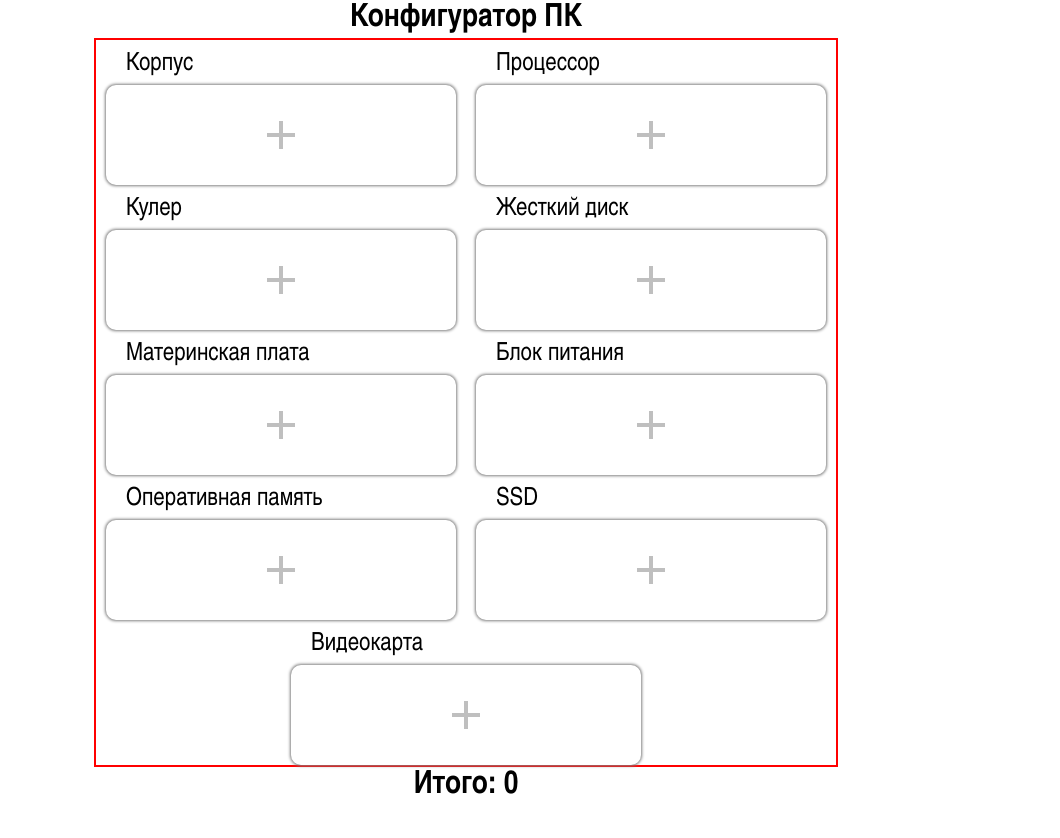
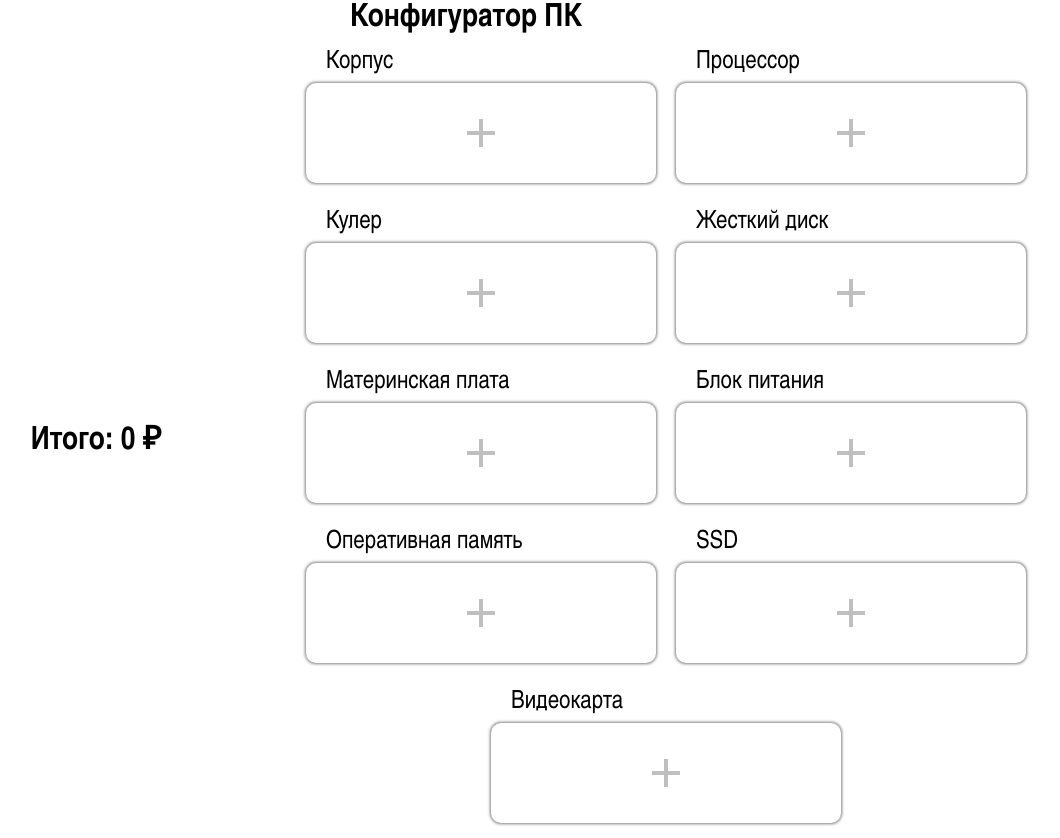
Before and after one commit to AndreyKosDir/PC-Configurator-React, a React (Create React App) app: page / in a window 1280 px wide. Shown: the whole page, without its empty margins (174-1234 px from the left). Before the commit the page ends 805 px from the top, so only its background shows below. Built offline with nearby package versions, Linux system fonts and the light colour scheme.

Commit message:
Добавлен контроллер сортировки SortController.ts

```diff
--- a/src/App.css
+++ b/src/App.css
@@ -17,6 +17,13 @@ body {
   font-family: Arial Narrow, serif;
 }
 
+.main-content {
+  display: flex;
+  align-items: center;
+  justify-content: center;
+  width: 100%;
+}
+
 #title {
   margin: 15px 0 30px 0;
   font-size: 40px;
@@ -34,11 +41,21 @@ body {
   margin-right: 80px;
 }
 
+.result-info {
+  max-width: 600px;
+  width: 400px;
+  min-width: 300px;
+  display: flex;
+  justify-content: center;
+  align-items: center;
+}
+
 .parts-panel {
+  max-width: 800px;
   width: 740px;
+  min-width: 400px;
   height: 800px;
   display: flex;
   justify-content: space-around;
   flex-wrap: wrap;
-  border: red 2px solid;
 }
--- a/src/App.tsx
+++ b/src/App.tsx
@@ -1,4 +1,4 @@
-import React, {createContext, useState} from 'react';
+import React, {createContext, useCallback, useState} from 'react';
 import './App.css';
 import PartsPanel from './components/PartsPanel';
 import DataLoader from './data/DataLoader';
@@ -14,14 +14,13 @@ import Catalog from "./components/Catalog";
  * Данные по выбранным деталям из каталога
  */
 export type TItemsData = {
-  [id in TPartId]?: IItemData;
+  [id in Partial<TPartId>]: IItemData;
 };
 
 export const DetailsContext = createContext({});
 
 function  App({dataLoader}: {dataLoader: DataLoader}) {
   // TODO: тут вообще хер пойми что переделать нахер
-  //  слишком много state и надо добавлять будет ещё (для id выбранной детали например)
   //  можно заюзать контекст, чтобы прокинуть колбек на выбор детали из каталога
   const detailsViewData = dataLoader.getPartsViewData();
   const [totalSum, setTotalSum] = useState(0);
@@ -40,13 +39,19 @@ function  App({dataLoader}: {dataLoader: DataLoader}) {
     setCurrentPartId(id);
   };
 
-  const handleResetDetail = (id: TPartId): void => {
+  /**
+   * Обработчик отмены выбора детали
+   * @param id
+   */
+  const handleResetDetail = useCallback((id: TPartId): void => {
+    const deductiblePrice = itemsData[id].price;
+    setTotalSum(Math.round(totalSum - deductiblePrice));
     const newItemsData = {
       ...itemsData
     };
-    delete newItemsData[currentPartId];
+    delete newItemsData[id];
     setItemsData(newItemsData);
-  };
+  }, [totalSum]);
 
   /**
    * Обработчик закрытия каталога
@@ -56,7 +61,12 @@ function  App({dataLoader}: {dataLoader: DataLoader}) {
     setCurrentPartId('');
   };
 
+  /**
+   * Обработчик выбора детали из каталога
+   * @param itemData
+   */
   const selectCallback = (itemData: IItemData): void => {
+    setTotalSum(Math.round(totalSum + itemData.price));
     setItemsData({
       ...itemsData,
       [currentPartId]: itemData
@@ -68,15 +78,19 @@ function  App({dataLoader}: {dataLoader: DataLoader}) {
   return (
     <div id="wrapper">
       <h1>Конфигуратор ПК</h1>
+      <div className="main-content">
+        <div className="result-info">
+          <h1>
+            Итого: {totalSum + ' ₽'}
+          </h1>
+        </div>
         <PartsPanel
           resetDetailData={handleResetDetail}
           openCatalog={handleOpenCatalog}
           parts={detailsViewData}
           itemsData={itemsData}
         />
-      <h1>
-        Итого: {totalSum}
-      </h1>
+      </div>
 
       {catalogData &&
         <Catalog
--- a/src/components/Catalog.tsx
+++ b/src/components/Catalog.tsx
@@ -1,4 +1,4 @@
-import {FormEvent, ReactElement, useState} from "react";
+import {FormEvent, ReactElement, useState, useMemo} from "react";
 import {IItemData} from "../interfaces/Interfaces";
 import CloseButton from "./UI/buttons/CloseButton";
 import SearchPanel from "./UI/SearchPanel";
@@ -6,6 +6,7 @@ import SortPanel from "./UI/SortPanel";
 import './Catalog.css';
 import {ISortSettings, NameSign, PriceSign, SortDirectionId, sortObjectsArray, TSign} from "../Constants";
 import ItemsList from "./ItemsList";
+import SortController, {ISortController} from "../helpers/SortController";
 
 interface ICatalogProps {
   catalogData: IItemData[];
@@ -25,11 +26,12 @@ const ItemsCountPerPage = 6;
 export default function Catalog({catalogData, partName, closeCallback, selectCallback}: ICatalogProps): ReactElement {
   // Настройки сортировки
   const [sortSettings, setSortSettings] = useState<ISortSettings>(defaultSortSetting);
-  // TODO: придумать что-то лучше, чем 2 state
   const [filteredItems, setFilteredItems] = useState<IItemData[]>(catalogData);
   const [catalogItems, setCatalogItems] = useState<IItemData[]>(catalogData);
 
-  // TODO: перенести сортировку и фильтрацию нахер в отдельный файл имитирующий работу бэка (а потом в бэк)
+  const sortController = useMemo<ISortController>(() => new SortController(), []);
+
+  // TODO: перенести сортировку и фильтрацию в отдельный файл имитирующий работу бэка
   /**
    * Выполнить поисковый запрос
    * @param inputValue
@@ -38,6 +40,7 @@ export default function Catalog({catalogData, partName, closeCallback, selectCal
     const searchItems = [...catalogData].filter((item) => {
       return item.name.toLowerCase().includes(inputValue.toLowerCase());
     });
+    sortController.resetAll();
     setSortSettings({...defaultSortSetting});
     setFilteredItems(searchItems);
     setCatalogItems(searchItems);
@@ -70,6 +73,7 @@ export default function Catalog({catalogData, partName, closeCallback, selectCal
         <SearchPanel makeSearchQuery={handleSearchQuery}/>
         {!!catalogItems.length &&
             <SortPanel
+                sortController={sortController}
                 onChangeSorting={handleSortingChange}
                 sortSettings={sortSettings}
             />
--- a/src/components/PartsPanel.tsx
+++ b/src/components/PartsPanel.tsx
@@ -1,7 +1,7 @@
-import {ReactElement, PropsWithoutRef} from 'react';
+import {ReactElement} from 'react';
 import {IPartViewData} from '../data/DataLoader';
 import PCPart from "./PCPart";
-import {IItemData} from "../interfaces/Interfaces";
+
 import {TItemsData} from "../App";
 
 interface IProps {
@@ -17,7 +17,6 @@ export default function PartsPanel({parts, openCatalog, itemsData, resetDetailDa
       {
         parts.map((partData) => {
           return (
-            // TODO: мб прокидывать пропсы просто как {...props}
             <PCPart
               key={partData.id}
               partId={partData.id}
--- a/src/components/UI/SortPanel.tsx
+++ b/src/components/UI/SortPanel.tsx
@@ -1,33 +1,31 @@
 import {MouseEventHandler, ReactElement} from "react";
 import './SortPanel.css';
 import TextButton from "./buttons/TextButton";
-import {NameSign, PriceSign, SortDirectionIterator, TSign, ISortSettings, SortDirectionId} from "../../Constants";
+import {NameSign, PriceSign, TSign, ISortSettings, SortDirectionId} from "../../Constants";
+import {ISortController} from '../../helpers/SortController';
 
 interface IProps {
   onChangeSorting: (direction: number, sign: TSign) => void;
   sortSettings: ISortSettings;
+  sortController: ISortController;
 }
-
-const NameDirection = SortDirectionIterator();
-const PriceDirection = SortDirectionIterator();
 
 /**
  * Панель фильтров с сортировкой по Названию и Цене
  * @param onChangeSorting
  * @param sortSettings
+ * @param sortController
  * @constructor
  */
-export default function SortPanel({onChangeSorting, sortSettings}: IProps): ReactElement {
-  // TODO: пофиксить что состояние не сбрасывается у экземпляров класса сортировок, если пришли новые настройки
-
+export default function SortPanel({onChangeSorting, sortSettings, sortController}: IProps): ReactElement {
   return (
     <div className="sort-container">
       <SortButton
         caption="Название"
         tooltip="Сортировка по названию"
         onClick={(event) => {
-          PriceDirection.reset();
-          onChangeSorting(NameDirection.next(), NameSign);
+          sortController.resetPriceIterator();
+          onChangeSorting(sortController.changeNameDirection(), NameSign);
         }}
         direction={sortSettings.name}
       />
@@ -35,8 +33,8 @@ export default function SortPanel({onChangeSorting, sortSettings}: IProps): Reac
         caption="Цена"
         tooltip="Сортировка по цене"
         onClick={(event) => {
-          NameDirection.reset();
-          onChangeSorting(PriceDirection.next(), PriceSign);
+          sortController.resetNameIterator();
+          onChangeSorting(sortController.changePriceDirection(), PriceSign);
         }}
         direction={sortSettings.price}
       />
--- /dev/null
+++ b/src/helpers/SortController.ts
@@ -0,0 +1,39 @@
+import {SortDirectionIterator, IIterator} from "../Constants";
+
+export interface ISortController {
+  resetNameIterator: () => void;
+  resetPriceIterator: () => void;
+  resetAll: () => void;
+  changeNameDirection: () => number;
+  changePriceDirection: () => number;
+}
+
+
+/**
+ * Контроллер отвечающий за сортировку
+ */
+export default class SortController implements ISortController {
+  private _nameIterator: IIterator = SortDirectionIterator();
+  private _priceIterator: IIterator = SortDirectionIterator();
+
+  public resetNameIterator(): void {
+    this._nameIterator.reset();
+  }
+
+  public resetPriceIterator(): void {
+    this._priceIterator.reset();
+  }
+
+  public resetAll(): void {
+    this.resetNameIterator();
+    this.resetPriceIterator();
+  }
+
+  public changeNameDirection(): number {
+    return this._nameIterator.next();
+  }
+
+  public changePriceDirection(): number {
+    return this._priceIterator.next();
+  }
+}
```
Also changed, not shown: src/Constants.ts (+6 -1 lines). Lines whose indentation alone changed are shown as unchanged.
